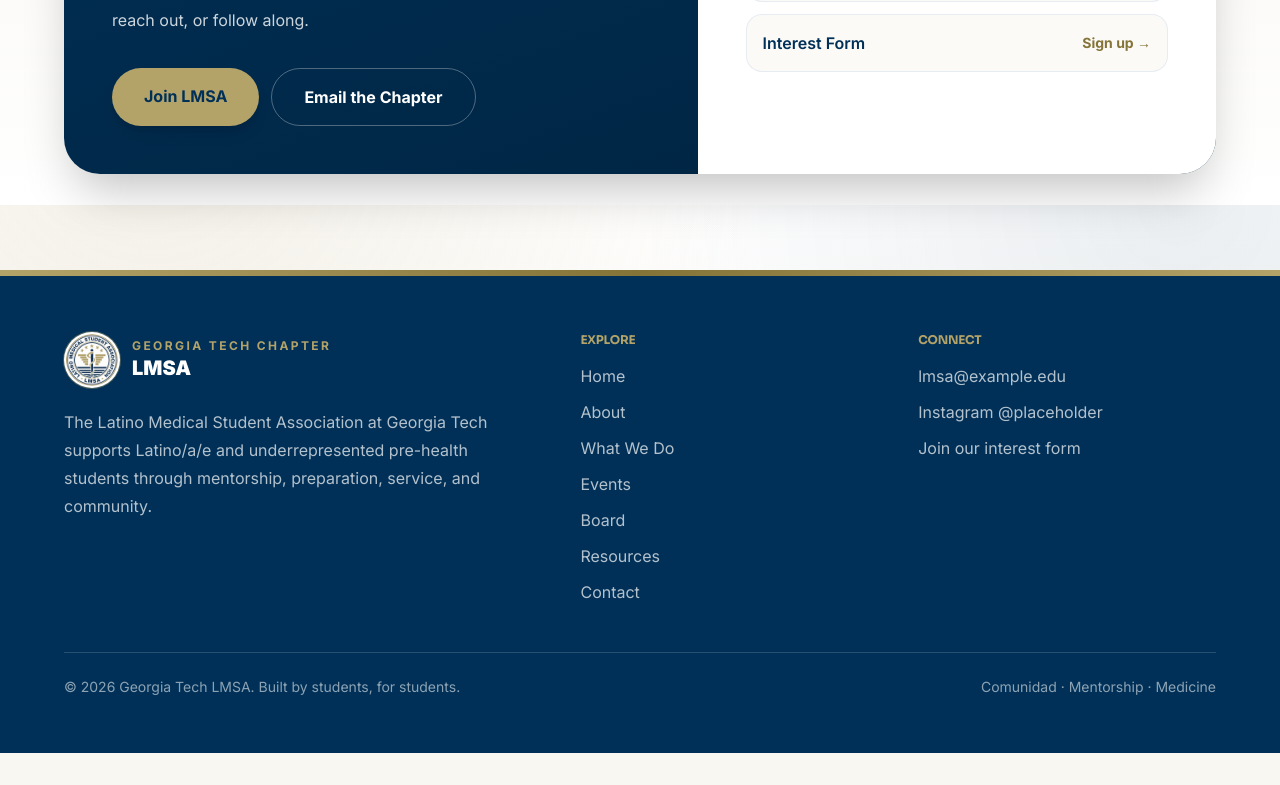
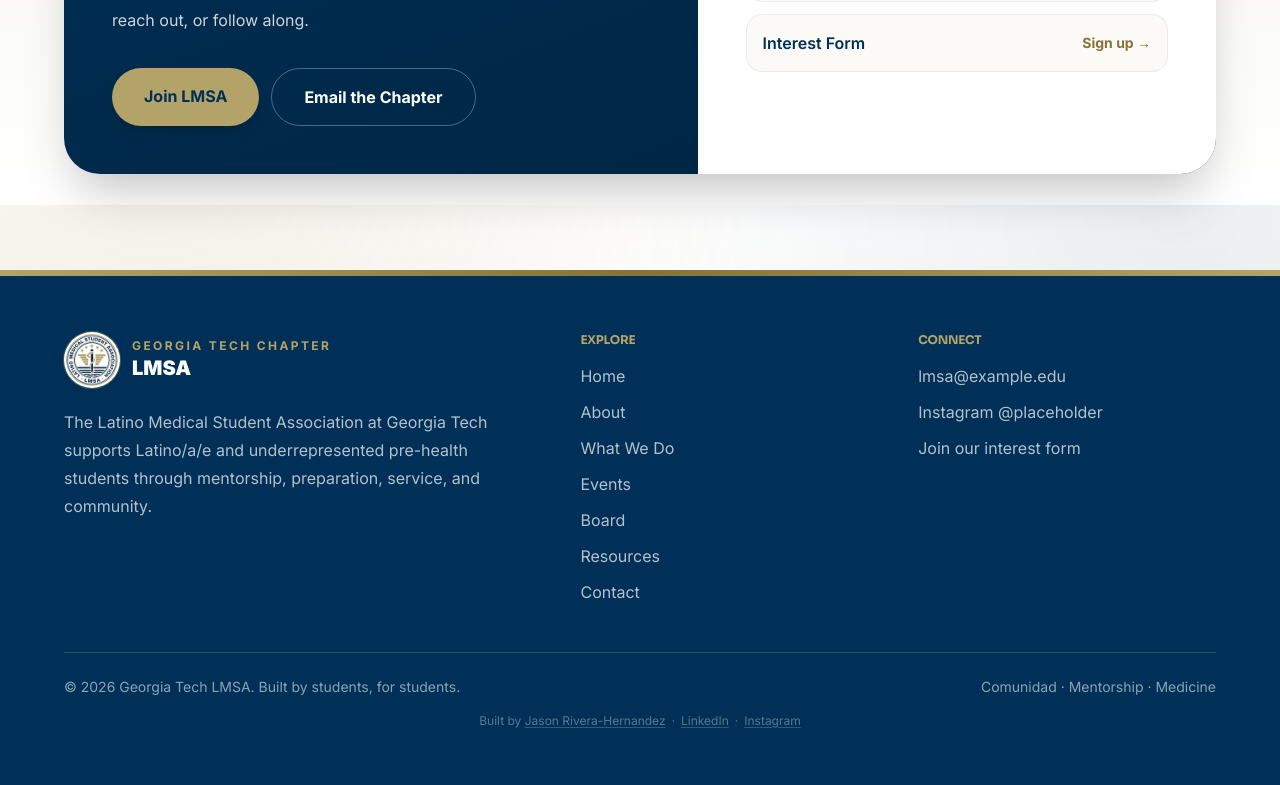
Before and after one commit to jas0nriverah/gt-lmsa-website, a Next.js app: page / in a window 1280 px wide. Shown: the part 6195-6980 px from the top of the page. Before the commit the page ends 6948 px from the top, so only its background shows below. Built offline with nearby package versions, Linux system fonts and the light colour scheme.

Commit message:
Add subtle creator credit line to footer
Co-authored-by: Cursor <cursoragent@cursor.com>

```diff
--- a/src/components/Footer.tsx
+++ b/src/components/Footer.tsx
@@ -1,5 +1,5 @@
 import Image from "next/image";
-import { contactLinks, navLinks } from "@/lib/site-data";
+import { contactLinks, creatorCredit, navLinks } from "@/lib/site-data";
 
 export function Footer() {
   return (
@@ -87,6 +87,40 @@ export function Footer() {
           </p>
           <p>Comunidad &middot; Mentorship &middot; Medicine</p>
         </div>
+
+        <p className="mx-auto mt-4 max-w-6xl text-center text-xs text-white/35">
+          Built by{" "}
+          <a
+            href={creatorCredit.linkedin}
+            target="_blank"
+            rel="noopener noreferrer"
+            className="underline decoration-white/20 underline-offset-2 transition hover:text-white/60 hover:decoration-white/50"
+          >
+            {creatorCredit.name}
+          </a>
+          <span aria-hidden="true" className="mx-1.5">
+            &middot;
+          </span>
+          <a
+            href={creatorCredit.linkedin}
+            target="_blank"
+            rel="noopener noreferrer"
+            className="underline decoration-white/20 underline-offset-2 transition hover:text-white/60 hover:decoration-white/50"
+          >
+            LinkedIn
+          </a>
+          <span aria-hidden="true" className="mx-1.5">
+            &middot;
+          </span>
+          <a
+            href={creatorCredit.instagram}
+            target="_blank"
+            rel="noopener noreferrer"
+            className="underline decoration-white/20 underline-offset-2 transition hover:text-white/60 hover:decoration-white/50"
+          >
+            Instagram
+          </a>
+        </p>
       </div>
     </footer>
   );
--- a/src/lib/site-data.ts
+++ b/src/lib/site-data.ts
@@ -326,3 +326,15 @@ export const resourceCategories = [
     ],
   },
 ];
+
+
+// -----------------------------------------------------------------------------
+// 10. CREATOR CREDIT  ←  SMALL LINE AT THE VERY BOTTOM OF THE FOOTER
+// -----------------------------------------------------------------------------
+// Personal credit for the site builder. Replace the placeholder URLs below with
+// your full LinkedIn and Instagram links when ready.
+export const creatorCredit = {
+  name: "Jason Rivera-Hernandez",
+  linkedin: "PASTE_MY_LINKEDIN_URL_HERE",
+  instagram: "PASTE_MY_INSTAGRAM_URL_HERE",
+};
```
